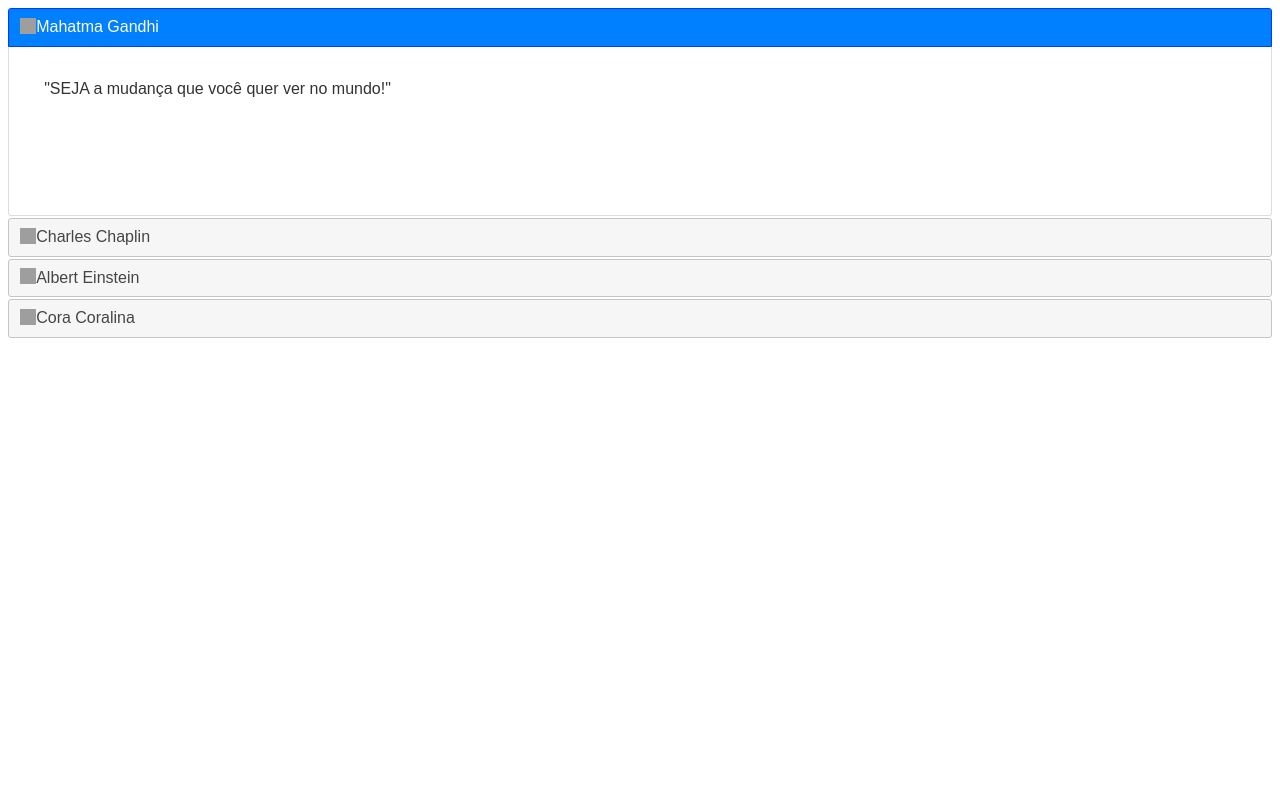
After one commit to AlinnOliveira/treinamento, a PHP site: page /index_desafio.php in a window 1280 px wide. The commit adds this page. Run offline with PHP 8.4, Linux system fonts and the light colour scheme; grey boxes are pictures that could not be loaded.

Commit message:
desafio dev web com php

```diff
--- /dev/null
+++ b/02_DEV_Web_PHP/index_desafio.php
@@ -0,0 +1,71 @@
+<html>
+    <head>
+        <title>Desafio DEV WEB com PHP - Criando Accordion</title>
+
+        <link rel="stylesheet" href="//code.jquery.com/ui/1.13.1/themes/base/jquery-ui.css">
+        <link rel="stylesheet" href="/resources/demos/style.css">
+        <script src="https://code.jquery.com/jquery-3.6.0.js"></script>
+        <script src="https://code.jquery.com/ui/1.13.1/jquery-ui.js"></script>
+
+
+        <script>
+            $( function() {
+                $( "#accordion" ).accordion();
+            } );
+        </script>
+  </script>
+
+        <style type="text/css">
+            .linha {
+                font.weigth: bold;
+                color: blue;
+                padding-left: 30px;
+                line-height: 30px;
+            }
+        </style>
+    </head>
+    <body>
+
+          <div id="accordion">
+            <h3>Mahatma Gandhi</h3>
+            <div>
+              <p>
+              "SEJA a mudança que você quer ver no mundo!"
+              </p>
+            </div>
+            <h3>Charles Chaplin</h3>
+            <div>
+              <p>
+              <ul>
+                <li>"Um dia sem risada é um dia desperdiçado."</li>
+                <li>"Falar sem aspas, amar sem interrogação, sonhar com reticências, viver sem ponto final."</li>
+              </ul>
+
+              </br>
+
+              </p>
+            </div>
+            <h3>Albert Einstein</h3>
+            <div>
+              <p>
+              "O primeiro dever da inteligência é desconfiar dela mesma."
+              </br></br>
+              "Tolo é aquele que espera resultados diferentes aginda da mesma forma."
+              </br></br>
+              "A criatividade é a inteligência se divertindo."
+              </p>
+
+            </div>
+            <h3>Cora Coralina</h3>
+            <div>
+              <p>
+              "O que vale na vida não é o ponto de partida e sim a caminhada.
+              Caminhando e semeando, no fim terás o que colher."
+              </p>
+              <p>
+              "sou aquela mulher que fez a escalada da montanha da vida, removendo pedras e plantando flores."
+              </p>
+            </div>
+          </div>
+    </body>
+</html>
```
Also changed, not shown: 02_DEV_Web_PHP/index.php (+9 -4 lines).
